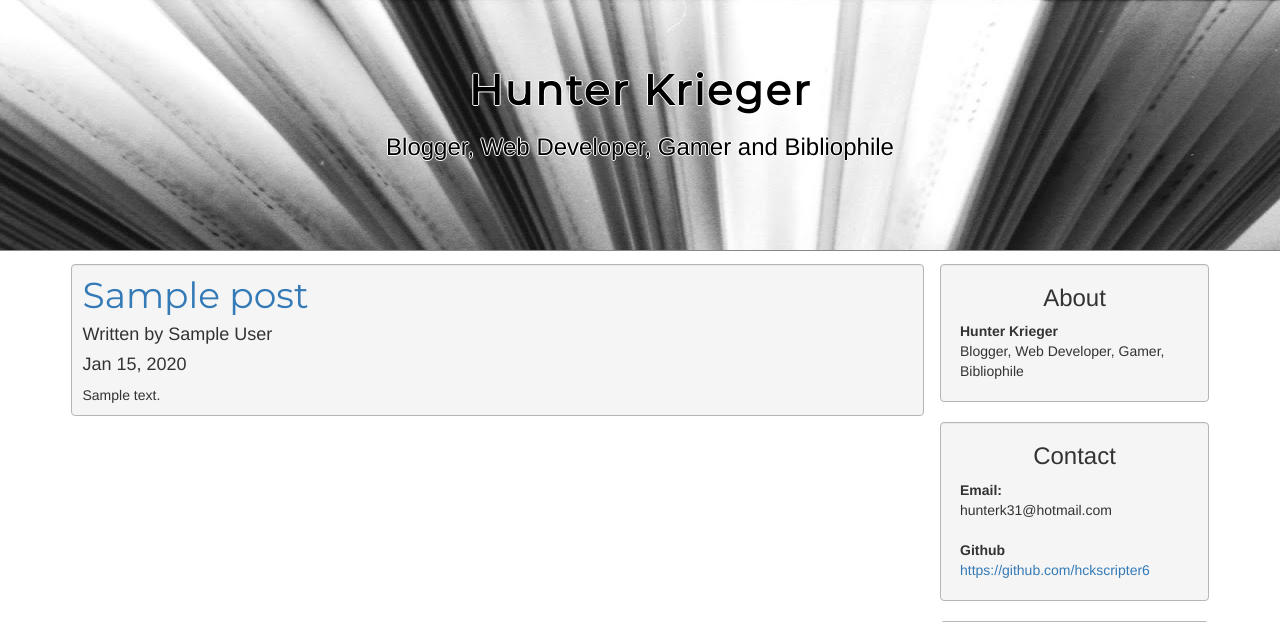
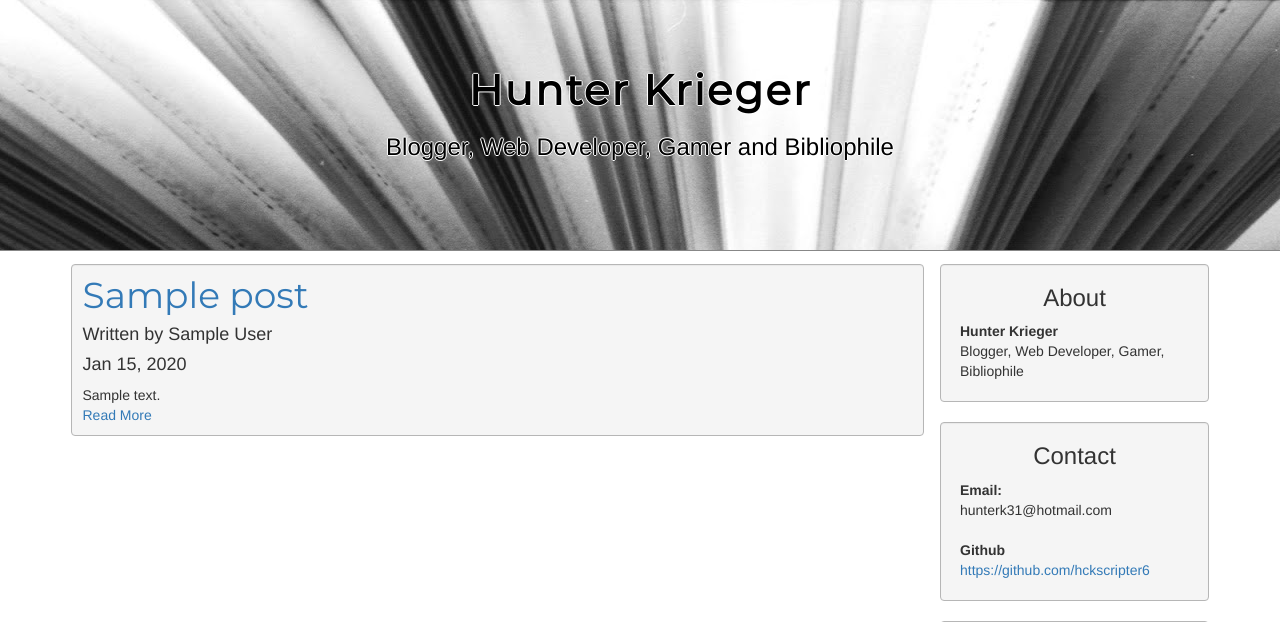
Before and after one commit to hckrieger/flask-blog, a Flask app: page / in a window 1280 px wide. Shown: the part 53-675 px from the top of the page. Run offline with Flask 2, Linux system fonts and the light colour scheme; tables that the repository leaves empty hold one stand-in row (values such as "Sample post"); some libraries are stand-ins or nearby versions.

Commit message:
add 'Read More' link

```diff
--- a/templates/index.html
+++ b/templates/index.html
@@ -16,7 +16,7 @@
 				<h4>{{ display.created_at.strftime('%b %d, %Y') }}</h4>
 				<div class="body">
 					{{ display.body | truncate(1250) | safe }}
-				</div>
+				</div><a href="/{{ display.slug }}">Read More</a>
 			</article>
 		{% endfor %}
 	{% else %}
```
